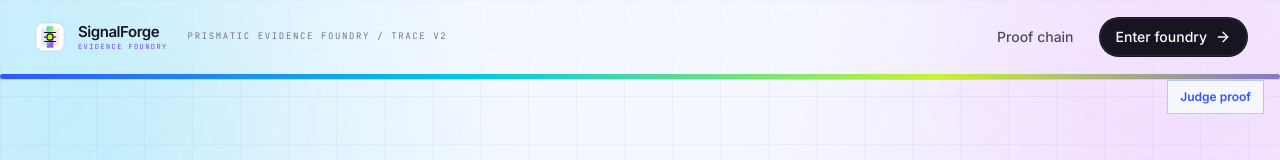
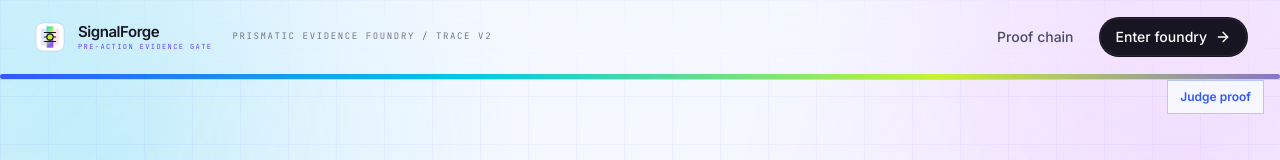
Before and after one commit to Faadil1/signalforge, a Next.js app in the folder web/: page / in a window 1280 px wide. Shown: the top 160 px of the page. Built offline with nearby package versions, Linux system fonts and the light colour scheme; no server answers.

Commit message:
product: align logo identity with final evidence-gate surface

```diff
--- a/web/src/components/ui/Logo.tsx
+++ b/web/src/components/ui/Logo.tsx
@@ -35,7 +35,7 @@ export function Logo({
       <LogoMark className={markClass} />
       <div className="leading-none">
         <span className="block text-[15px] font-semibold tracking-[-0.03em] text-text">SignalForge</span>
-        <span className="mt-1 block font-mono text-[7px] uppercase tracking-[0.2em] text-prism-violet">evidence foundry</span>
+        <span className="mt-1 block font-mono text-[7px] uppercase tracking-[0.2em] text-prism-violet">pre-action evidence gate</span>
       </div>
     </div>
   );
```
